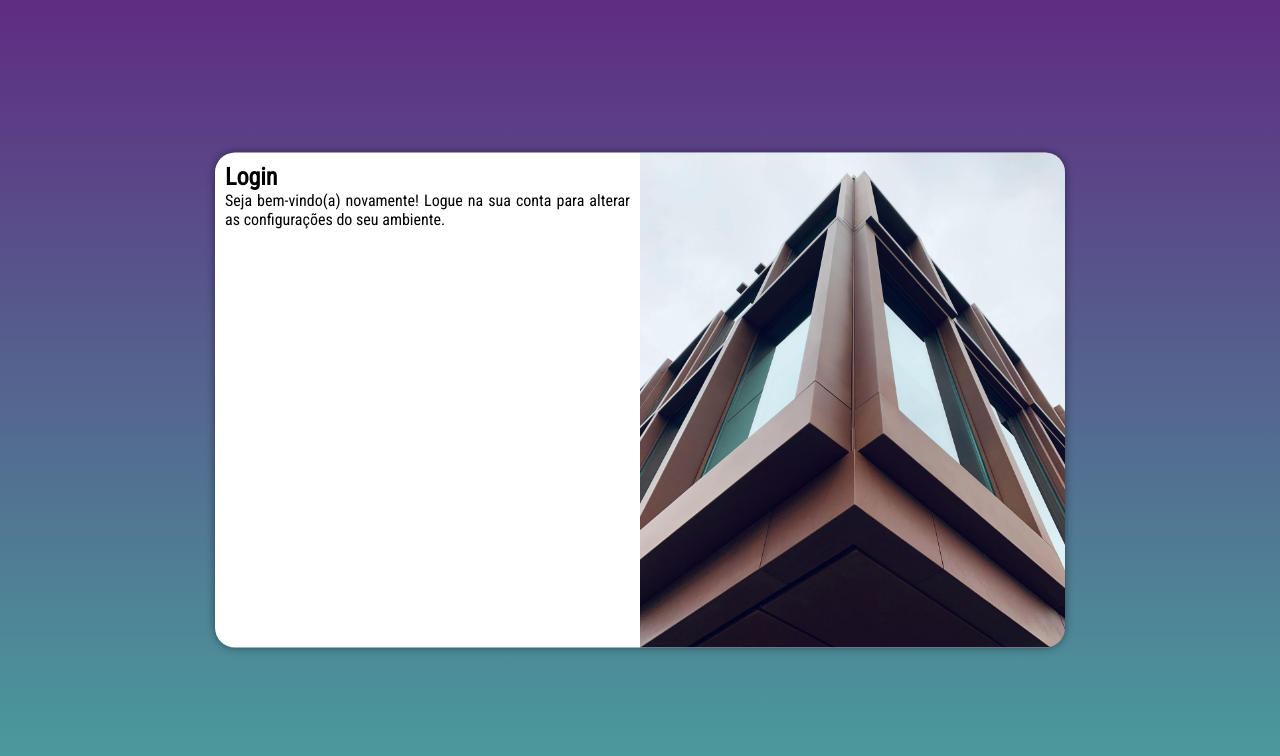
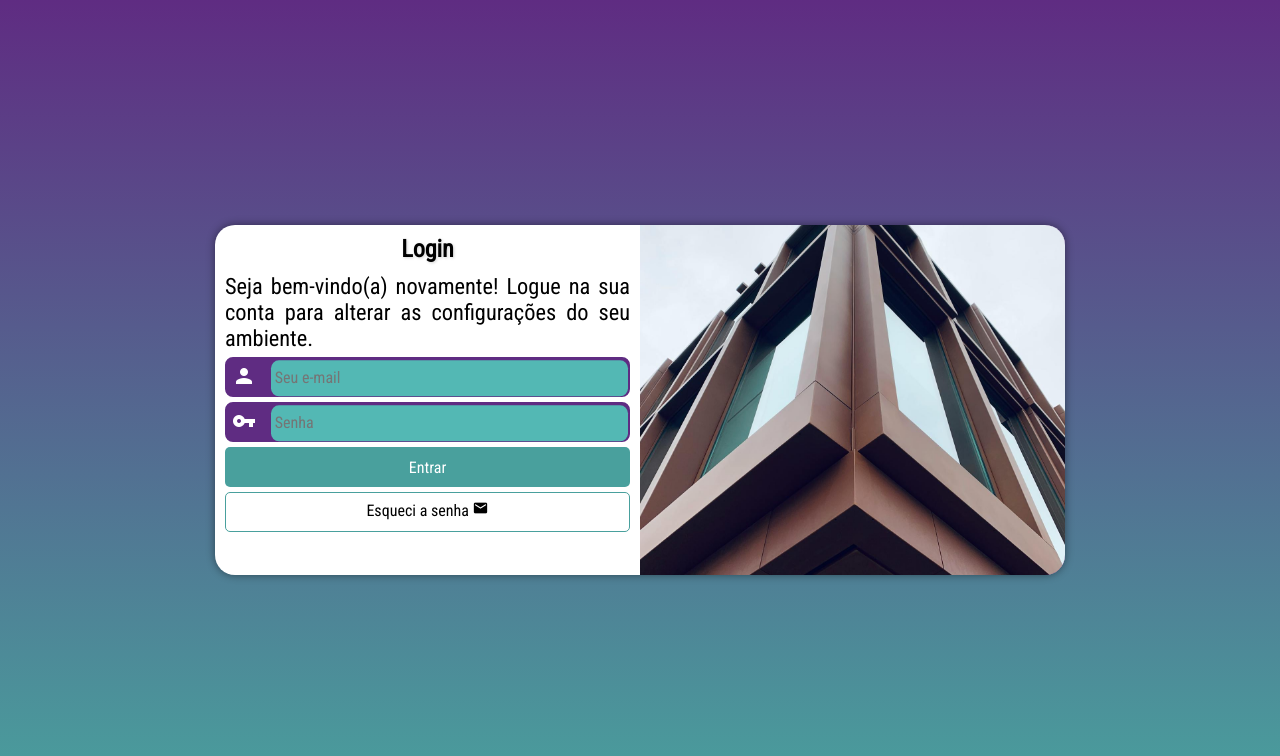
Before and after one commit to BoaventuraK/projeto-login, a plain HTML site: page index.html in a window 1280 px wide. Drawn offline with Linux system fonts and the light colour scheme.

Commit message:
finalizado o projeto login

```diff
--- a/estilos/media.css
+++ b/estilos/media.css
@@ -15,6 +15,7 @@
 
     section#login{
         width: 85vw;
+        height: 300px;
     }
 
     section#login > div#img{
@@ -28,6 +29,10 @@
         height: 100%;
         float: right;
     }
+
+    section#login > div#formulario > p{
+        font-size: 1.2em;
+    }
 }
 
 @media screen and (min-width: 992px) {
@@ -37,6 +42,7 @@
 
     section#login{
         width: 850px;
+        height: 350px;
     }
 
     section#login > div#img{
@@ -50,4 +56,9 @@
         height: 100%;
         float: left;
     }
+
+    section#login > div#formulario > p{
+        font-size: 1.4em;
+    }
+
 }
--- a/estilos/style.css
+++ b/estilos/style.css
@@ -32,7 +32,6 @@ section#login{
     position: absolute;
     top: 50%;
     left: 50%;
-    transform: translate(-50%, -50%);
 
     height: 495px;
     width: 278px;
@@ -41,8 +40,20 @@ section#login{
     overflow: hidden;
     box-shadow: 0px 0px 8px rgba(0, 0, 0, 0.450);
 
+    transform: translate(-50%, -50%);
     transition: width .3s, height .3s;
     transition-timing-function: ease;
+}
+
+section#login > div#formulario > h1{
+    margin-bottom: 10px;
+    text-align: center;
+    text-shadow: 1px 1px 3px rgba(0, 0, 0, 0.171);
+}
+
+section#login > div#formulario > p{
+    margin-bottom: 6px;
+    font-size: 0.8em;
 }
 
 section#login > div#img{
@@ -58,3 +69,77 @@ section#login > div#formulario{
     padding: 10px;
     text-align: justify;
 }
+
+form div.campo{
+    display: block;
+    height: 40px;
+    width: 100%;
+    background-color: var(--cor4);
+    margin: 5px 0px;
+    border-radius: 8px;
+    border: 2px solid #5f2c82;
+}
+
+form > div > label{
+    display: none;
+}
+
+div.campo > i{
+    color: white;
+    width: 40px;
+    padding: 5px;
+}
+
+form > div.campo > input{
+    background-color: #53b8b4;
+    font-size: 1em;
+    width: calc(100% - 44px);
+    height: 100%;
+    border: 0px;
+    border-radius: 8px;
+    padding: 4px;
+
+    transform: translateY(-13%);
+}
+
+form > div.campo > input:focus-within{
+    background-color: rgb(216, 252, 251);
+}
+
+form > input[type=submit]{
+    display: block;
+    height: 40px;
+    width: 100%;
+    color: white;
+    background-color: var(--cor3);
+    font-size: 1em;
+    border-radius: 5px;
+    margin-bottom: 5px;
+    border: none;
+    cursor: pointer;
+}
+
+form > input[type=submit]:hover{
+    background-color: #53b8b4;
+}
+
+form > a.btn{
+    display: block;
+    text-decoration: none;
+    color: #000000;
+    border: 1px solid var(--cor3);
+    width: 100%;
+    border-radius: 5px;
+    height: 40px;
+    text-align: center;
+}
+
+form > a.btn > i{
+    padding-top: 7px;
+    font-size: 1em;
+}
+
+form > a.btn:hover{
+    background-color: var(--cor3);
+    color: white;
+}
--- a/index.html
+++ b/index.html
@@ -5,6 +5,7 @@
     <meta name="viewport" content="width=device-width, initial-scale=1.0">
     <link rel="stylesheet" href="estilos/style.css">
     <link rel="stylesheet" href="estilos/media.css">
+    <link rel="stylesheet" href="https://fonts.googleapis.com/icon?family=Material+Icons"/>
     <title>Tela de Login</title>
 </head>
 <body>
@@ -17,8 +18,19 @@
             <div id="formulario">
                 <h1>Login</h1>
                 <p>Seja bem-vindo(a) novamente! Logue na sua conta para alterar as configurações do seu ambiente.</p>
-                <form action="longin.php" method="POST">
-
+                <form action="longin.php" method="POST" autocomplete="on">
+                    <div class="campo">
+                        <i class="material-icons">person</i>
+                        <input type="email" name="user" id="user" required autocomplete="email" placeholder="Seu e-mail" maxlength="30">
+                        <label for="user">Usuario</label>
+                    </div>
+                    <div class="campo">
+                        <i class="material-icons">vpn_key</i>
+                        <input type="password" name="senha" id="senha" required minlength="8" maxlength="20" autocomplete="current-password" placeholder="Senha">
+                        <label for="senha">Senha</label>
+                    </div>
+                    <input type="submit" value="Entrar">
+                    <a href="esqueceu.html" class="btn">Esqueci a senha <i class="material-icons">mail</i></a>
                 </form>
             </div>
         </section>
```
